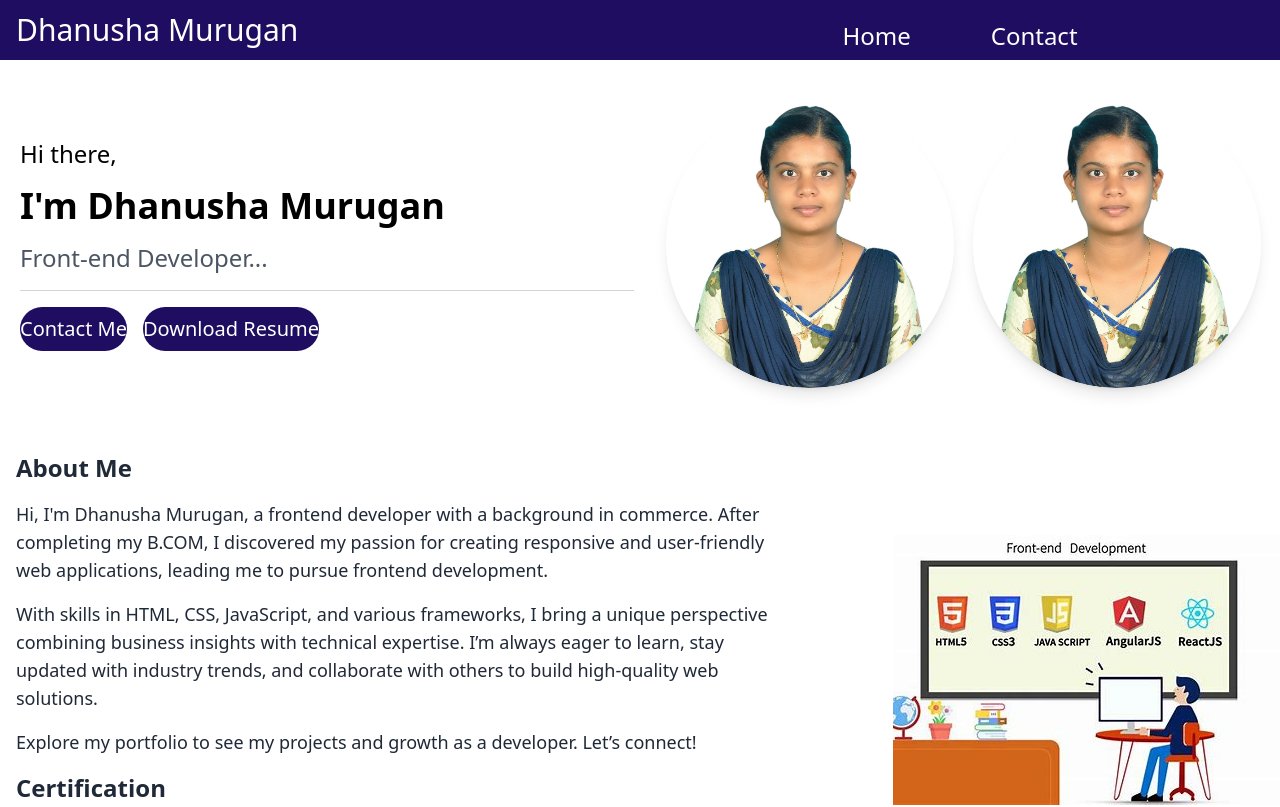
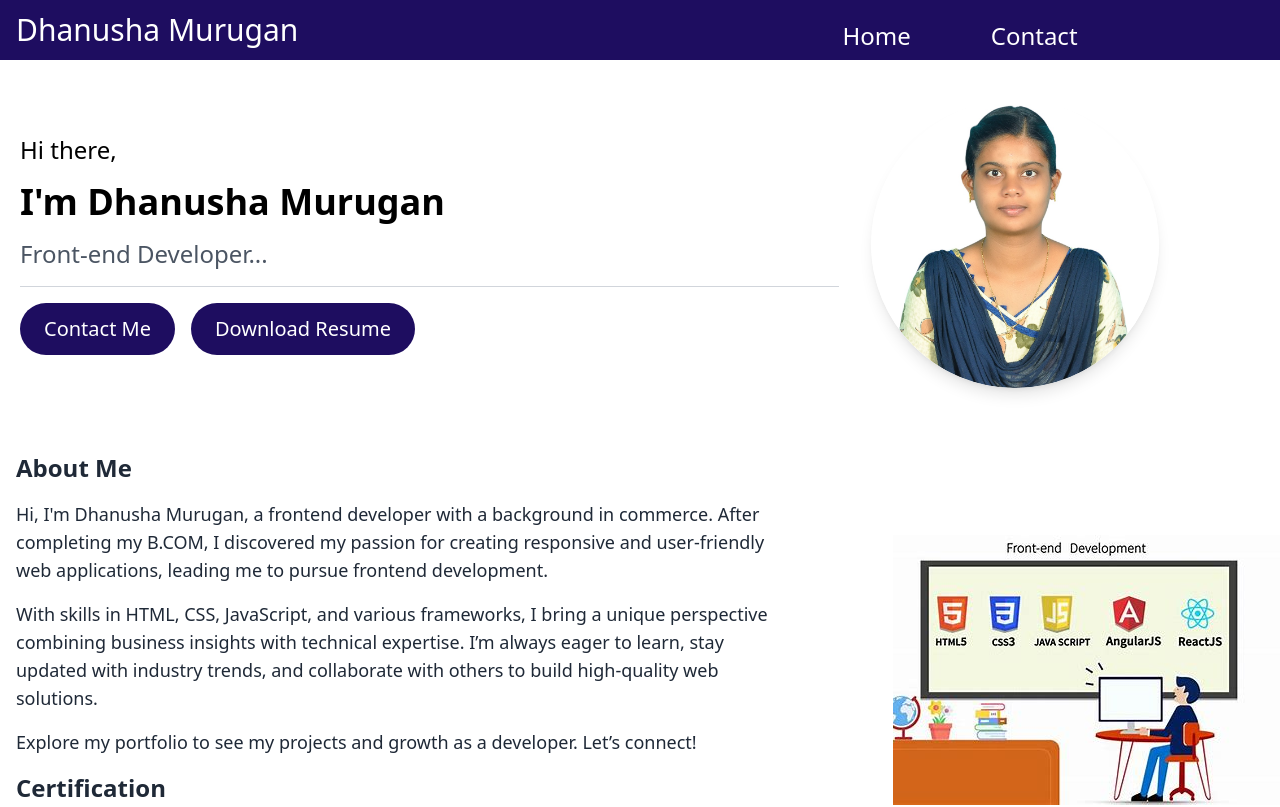
Before and after one commit to DhanushaMurugan/Portfolio-final, a React (Create React App) app: page / in a window 1280 px wide. Shown: the top 807 px of the page. Built offline with nearby package versions, Linux system fonts and the light colour scheme.

Commit message:
to update the header

```diff
--- a/src/component/Header.jsx
+++ b/src/component/Header.jsx
@@ -19,25 +19,16 @@ function Header({ onContactClick }) {
           <div className="header-button space-y-4 md:space-x-4 md:space-y-0 flex flex-col md:flex-row">
             <button
               onClick={onContactClick}
-              className="bg-[#1e0d60] text-lg md:text-xl text-white px-4 py-2 md:px-0 md:py-2 rounded-full hover:bg-gray-700 transition duration-300 w-full md:w-auto"
+              className="bg-[#1e0d60] text-lg md:text-xl text-white px-4 py-2 md:px-6 md:py-3 rounded-full hover:bg-gray-700 transition duration-300 w-full md:w-auto"
             >
               Contact Me
             </button>
             <a href={resume} download className="w-full md:w-auto">
-              <button className="bg-[#1e0d60] text-lg md:text-xl text-white px-4 py-2 md:px-0 md:py-2 rounded-full hover:bg-gray-700 transition duration-300 w-full">
+              <button className="bg-[#1e0d60] text-lg md:text-xl  text-white px-4 py-2 md:px-6 md:py-3 rounded-full hover:bg-gray-700 transition duration-300 w-full">
                 Download Resume
               </button>
             </a>
           </div>
-        </div>
-
-        {/* Right Side - Profile Image */}
-        <div className="profile mt-8 md:mt-0 w-full md:w-1/3 flex justify-center items-center md:justify-start">
-          <img
-            src={profile}
-            alt="profile-img"
-            className="w-48 h-48 md:w-72 md:h-72 rounded-full object-cover shadow-lg" // Adjusted image size for mobile
-          />
         </div>
 
         {/* Right Side - Profile Image */}
--- a/src/component/Projects.jsx
+++ b/src/component/Projects.jsx
@@ -35,7 +35,7 @@ function Projects() {
             target="_blank"
             rel="noopener noreferrer"
           >
-            <span className="text-sm md:text-base pr-4 pl-4 ">
+            <span className="text-sm md:text-base pr-6 pl-6 ">
               https://github.com/DhanushaMurugan/Foodpanda-project
             </span>
           </a>
```
